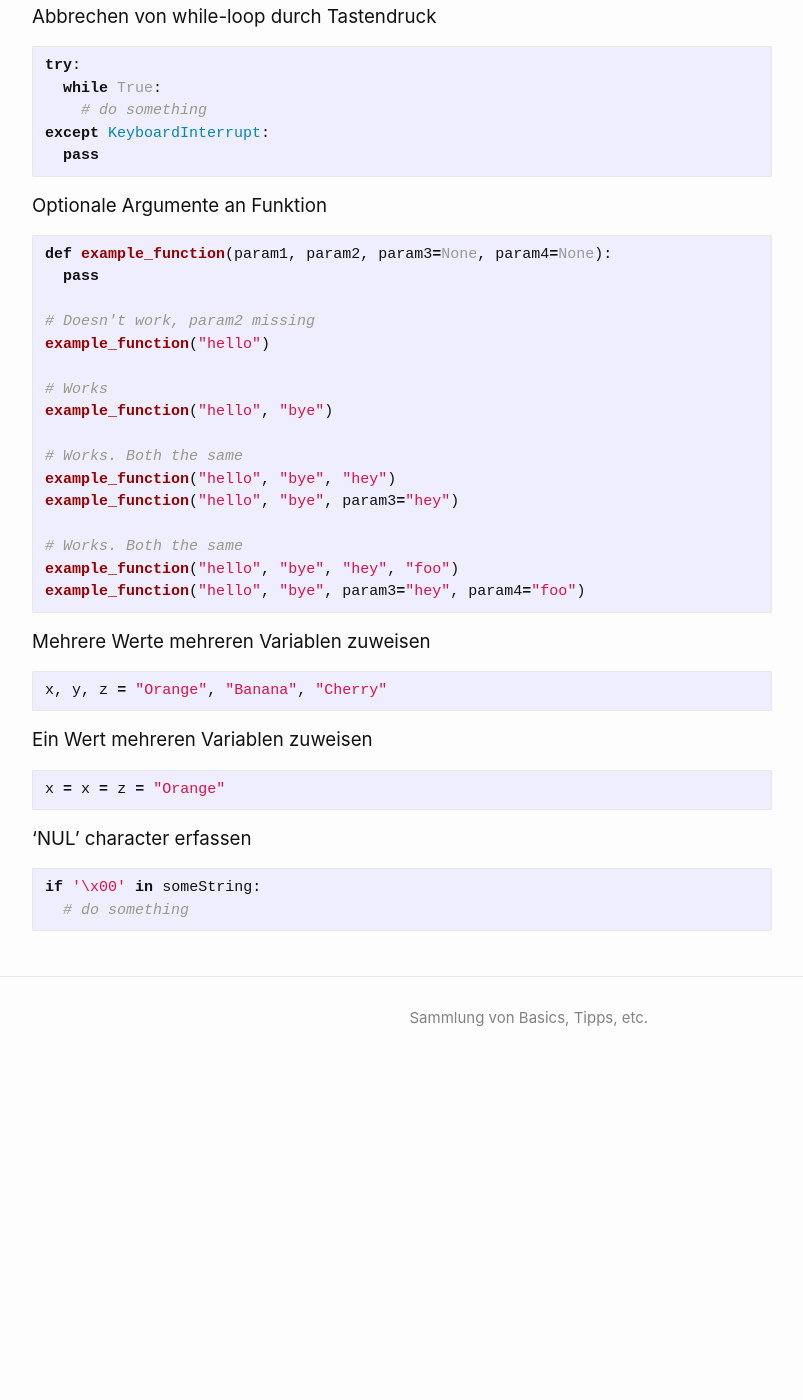
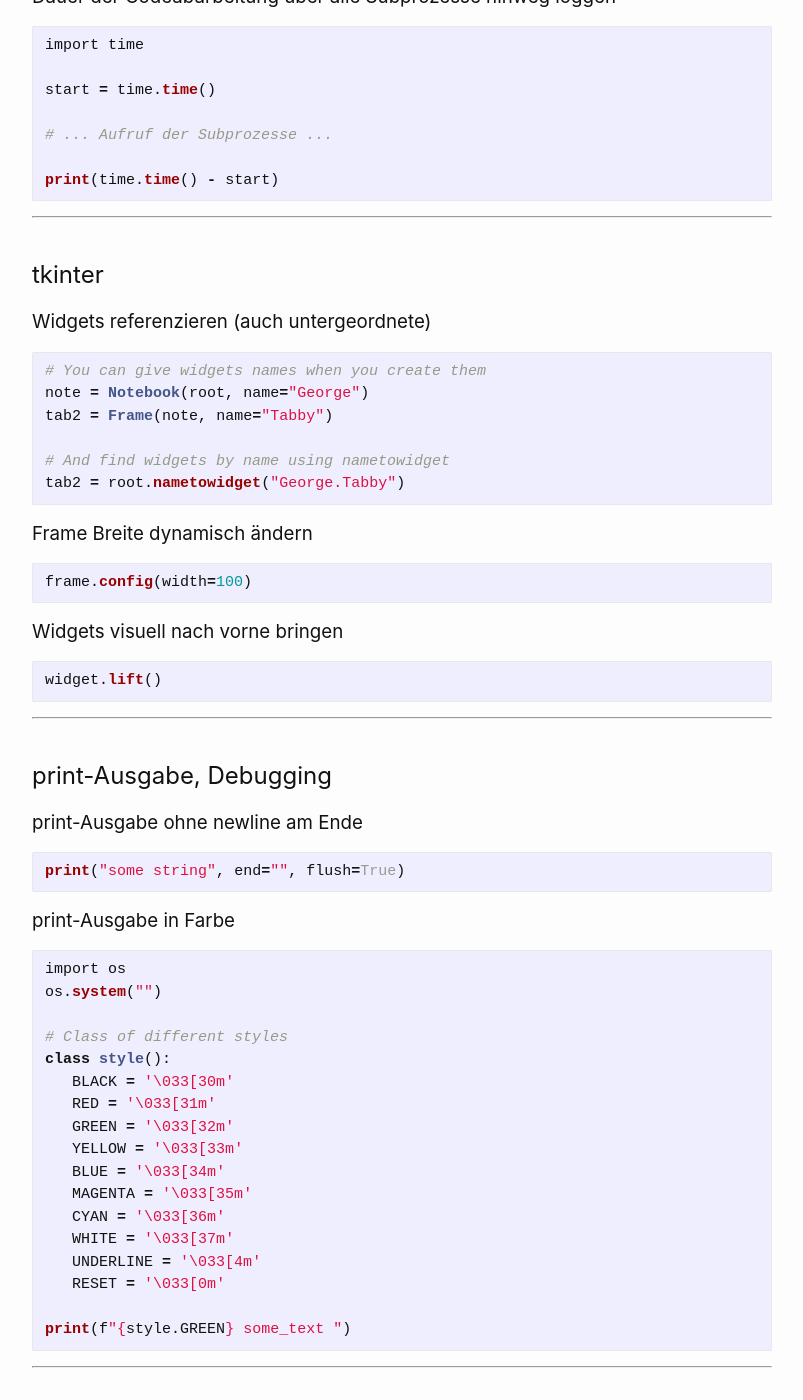
Before and after one commit to Hautaklyttn/progDocs, a Jekyll site: the page built from docs/articles/py_funcCollect.md, in a window 1280 px wide and 1400 px high, scrolled down 5781 px. Shown: the whole window, without its empty margins (238-1041 px from the left). Built offline with Jekyll 4.4.1, drawn with Linux system fonts in a browser that asks for light colours; before the commit the page ends 6871 px from its top, so only the background shows below that; some of the changed text lies outside the part shown.

Commit message:
Update py_funcCollect.md

````diff
--- a/docs/articles/py_funcCollect.md
+++ b/docs/articles/py_funcCollect.md
@@ -175,6 +175,41 @@ fruits = ["apple", "banana", "cherry"]
 x, y, z = fruits
 ```
 
+### Neue Liste mit jedem x-ten Element aus alter Liste
+
+```python
+xs = list(range(165))
+xs[0::10]
+# Output: [0, 10, 20, 30, 40, 50, 60, 70, 80, 90, 100, 110, 120, 130, 140, 150, 160]
+```
+
+### Liste von 0 bis n-1 mit ansteigenden Werten
+
+```python
+list(range(0, n))
+```
+
+### Liste von Nullen erstellen
+
+```python
+listofzeros = [0] * n
+```
+
+### Alle Listenelemente die Substring enthalten zurückgeben
+
+```python
+xs = ['abc-123', 'def-456', 'ghi-789', 'abc-456']
+matching = [s for s in xs if "abc" in s]
+```
+
+### String in Substring in Liste finden
+
+```python
+xs = ['abc-123', 'def-456', 'ghi-789', 'abc-456']
+if any("abc" in s for s in xs):
+	...
+```
+
 ---
 
 &nbsp;
@@ -276,6 +311,65 @@ print(time.time() - start)
 
 &nbsp;
 
+## tkinter
+
+### Widgets referenzieren (auch untergeordnete)
+```python
+# You can give widgets names when you create them
+note = Notebook(root, name="George")
+tab2 = Frame(note, name="Tabby")
+
+# And find widgets by name using nametowidget
+tab2 = root.nametowidget("George.Tabby")
+```
+
+### Frame Breite dynamisch ändern
+```python
+frame.config(width=100)
+```
+
+### Widgets visuell nach vorne bringen
+```python
+widget.lift()
+```
+
+---
+
+&nbsp;
+
+## print-Ausgabe, Debugging
+
+### print-Ausgabe ohne newline am Ende
+```python
+print("some string", end="", flush=True)
+```
+
+### print-Ausgabe in Farbe
+```python
+import os
+os.system("")
+
+# Class of different styles
+class style():
+   BLACK = '\033[30m'
+   RED = '\033[31m'
+   GREEN = '\033[32m'
+   YELLOW = '\033[33m'
+   BLUE = '\033[34m'
+   MAGENTA = '\033[35m'
+   CYAN = '\033[36m'
+   WHITE = '\033[37m'
+   UNDERLINE = '\033[4m'
+   RESET = '\033[0m'
+
+print(f"{style.GREEN} some_text ")
+```
+
+
+---
+
+&nbsp;
+
 ## Misc functions
 
 ### Quersumme bilden
@@ -340,3 +434,21 @@ x = x = z = "Orange"
 if '\x00' in someString:
   # do something
 ```
+
+### 'Moving Average'
+```python
+new_average = (old_average * (n-1) + newVal) / n
+```
+
+### Auf leere Zeile prüfen
+```python
+if len(line.strip()) == 0:
+  # do sth
+```
+
+### Dynamisch Variablen ansprechen
+```python
+c = {"one": 1, "two": 2}
+for k, v in c.items():
+  exec(f"{k} = {v}")
+```
````
